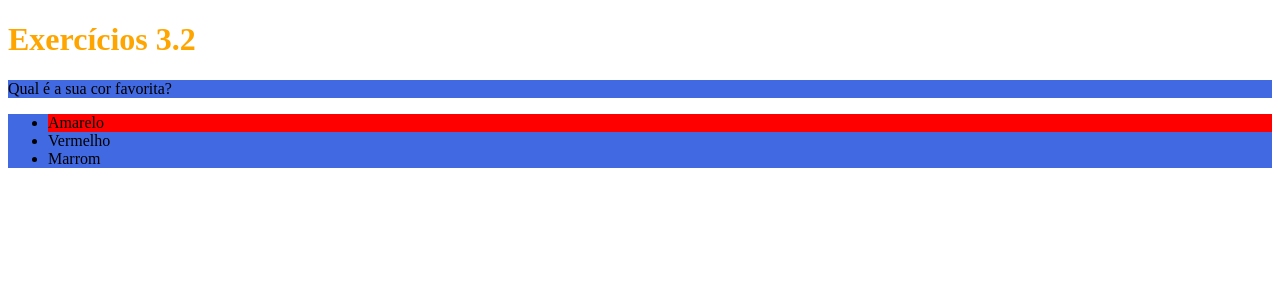
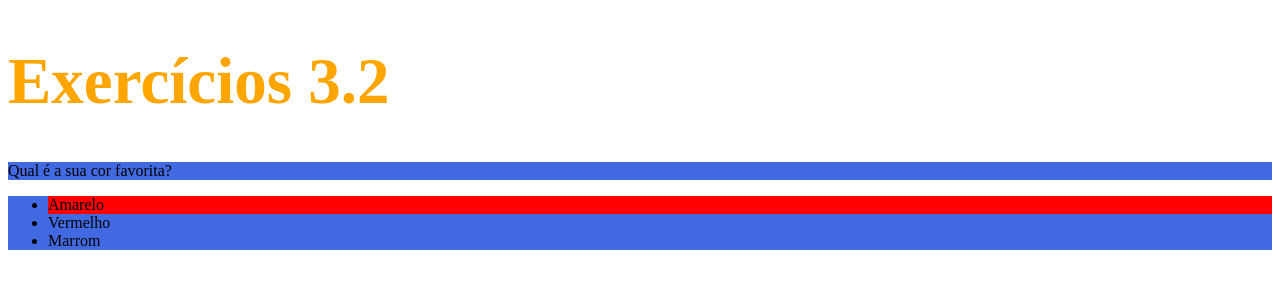
Before and after one commit to hannibal1207/trybe-exercises, a plain HTML site: page bloco_3/dia_2/exercicio1.html in a window 1280 px wide. Drawn offline with Linux system fonts and the light colour scheme.

Commit message:
muda o tamanho da fonte para 65px

```diff
--- a/bloco_3/dia_2/exercicio1.html
+++ b/bloco_3/dia_2/exercicio1.html
@@ -5,7 +5,7 @@
     <title>HTML</title>
     <style>
         h1{
-            color:orange
+            color:orange; font-size: 65px
         }
         #fun{
             background-color: red;
```
